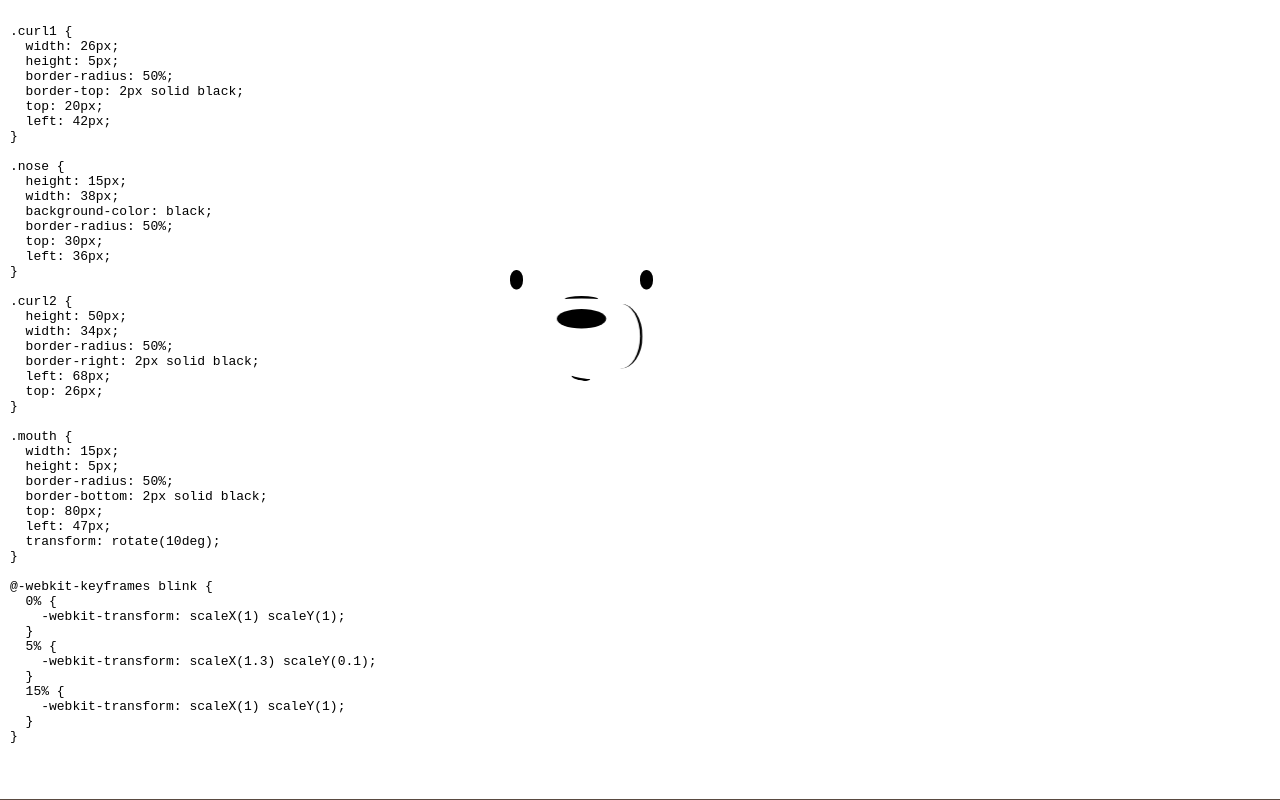
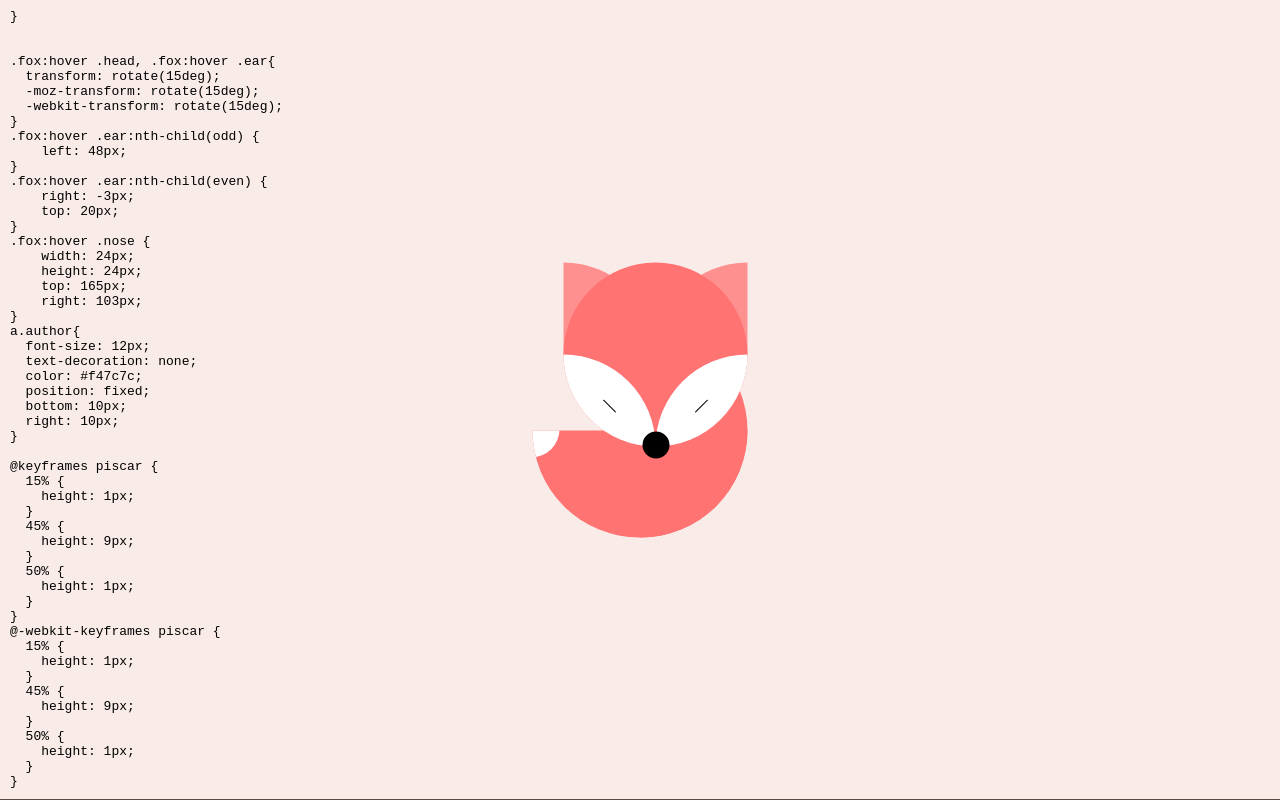
Before and after one commit to DerrickWanglf/lovely-fox, a plain HTML site: page index.html in a window 1280 px wide. Drawn offline with Linux system fonts and the light colour scheme.

Commit message:
change to fox

```diff
--- a/index.html
+++ b/index.html
@@ -11,20 +11,22 @@
     <pre id="code"></pre>
 </div>
 
+<div class="container">
 
-<div class="container">
-<!--   <div class="ear"></div> -->
-<!--   <div class="ear right"></div> -->
-  <div class="face">
-    <div class="eye"> </div>
-    <div class="eye right"> </div>
-    <div class="nose"> </div>
-    <div class="curl1"> </div>
-    <div class="curl2"> </div>
-    <div class="mouth"> </div>
+  <div class="fox">
+  <div class="head">
+    <div class="eye"></div>
+    <div class="eye"></div>
   </div>
+  <div class="ear"></div>
+  <div class="ear"></div>
+  <div class="nose"></div>
+  <div class="body"></div>
+  <div class="tail"></div>
 </div>
 
+
+</div>
 
 
 <script src="jQuery.js"></script>
--- a/script.js
+++ b/script.js
@@ -56,121 +56,191 @@ let id
         }
     })
 
-    let code = `.container {
-  transform: scale(1.3);
+    let code = `
+    *, *:after, *:before{
+  box-sizing:border-box;
+  margin:0;
+  padding:0;
+  transition: all 100ms ease-in;
 }
-
-.container,
-.ear, .face, .eye, .nose, .mouth, .curl1, .curl2 {
+html{
+  background: #f9ece8;
+}
+.fox{
+  width: 215px;
+  height: 275px;
+  display: block;
   position: absolute;
+  top: 50%;
+  left: 50%;
+  -webkit-transform: translate(-50%,-50%);
+          transform: translate(-50%,-50%);
 }
-
-.container {
-  margin: auto;
-  top: 0;
-  bottom: 0;
-  left: 0;
-  right: 0;
-  width: 200px;
-  height: 200px;
+.fox .head{
+  width: 184px;
+  height: 184px;
+  display: block;
+  background: #ff7373;
+  border-radius: 50%;
+  position: absolute;
+  z-index: 2;
+  top: 0px;
+  right: 0px;
+  overflow: hidden;
 }
-
-.ear {
-  top: -60px;
-  left: -20px;
-  width: 24px;
-  border-top-right-radius: 50%;
-  border-top-left-radius: 50%;
-  border-bottom-left-radius: 40% 90%;
-  border-bottom-right-radius: 40% 90%;
-  border-top: 2px solid black;
-  border-left: 2px solid black;
-  border-right: 2px solid black;
-  transform: rotate(-20deg);
+.fox .head:before, .fox .head:after{
+  content: '';
+  width: 184px;
+  height: 184px;
+  display: block;
+  background: #fff;
+  border-radius: 50%;
+  position: absolute;
+  z-index: 1;
+  bottom: -92px;
 }
-
-.ear.right {
-  transform: translateX(120px) rotate(20deg);
+.fox .head:before{
+  left: -92px;
 }
-
-.eye {
-  height: 15px;
-  width: 10px;
-  background-color: black;
-  border-radius: 46%;
-  -webkit-animation-name: blink;
-  -webkit-animation-duration: 4s;
-  -webkit-animation-iteration-count: infinite;
-  animation-name: blink;
-  animation-duration: 4s;
-  animation-iteration-count: infinite;
+.fox .head:after{
+  right: -92px;
 }
-
-.eye.right {
-  height: 15px;
-  width: 10px;
-  left: 100px;
-  background-color: black;
-  border-radius: 46%;
-  -webkit-animation-name: blink;
-  -webkit-animation-duration: 4s;
-  -webkit-animation-iteration-count: infinite;
-  animation-name: blink;
-  animation-duration: 4s;
-  animation-iteration-count: infinite;
+.fox .head .eye{
+  width: 18px;
+  height: 9px;
+  display: block;
+  background: #000;
+  border-radius: 18px 18px 0 0;
+  position: absolute;
+  z-index: 2;
+  bottom: 40px;
+  animation: piscar 5s step-start 0s infinite;
+  -webkit-animation: piscar 5s step-start 0s infinite;
 }
-
-.curl1 {
-  width: 26px;
-  height: 5px;
+.fox .head .eye:nth-child(odd){
+  left: 37px;
+  transform: rotate(45deg);
+  -moz-transform: rotate(45deg);
+  -webkit-transform: rotate(45deg);
+}
+.fox .head .eye:nth-child(even){
+  right: 37px;
+  transform: rotate(-45deg);
+  -moz-transform: rotate(-45deg);
+  -webkit-transform: rotate(-45deg);
+}
+.fox .ear{
+  width: 93px;
+  height: 93px;
+  display: block;
+  background: #ff9090;
+  position: absolute;
+  top: 0px;
+}
+.fox .ear:nth-child(odd){
+  border-radius: 0 93px 0 0;
+  left: 31px;
+}
+.fox .ear:nth-child(even){
+  border-radius: 93px 0 0 0;
+  right: 0px;
+}
+.fox .nose{
+  width: 27px;
+  height: 27px;
+  display: block;
+  background: #000;
   border-radius: 50%;
-  border-top: 2px solid black;
-  top: 20px;
-  left: 42px;
+  position: absolute;
+  z-index: 3;
+  top: 169px;
+  right: 78px;
 }
-
-.nose {
-  height: 15px;
-  width: 38px;
-  background-color: black;
+.fox .body{
+  width: 107px;
+  height: 214px;
+  display: block;
+  background: #ff7373;
+  border-radius: 0 214px 214px 0;
+  position: absolute;
+  z-index: 1;
+  bottom: 0px;
+  right: 0px;
+}
+.fox .tail{
+  width: 215px;
+  height: 107px;
+  display: block;
+  background: #ff7373;
+  border-radius: 0 0 214px 214px;
+  position: absolute;
+  z-index: 1;
+  bottom: 0px;
+  right: 0px;
+  overflow: hidden;
+}
+.fox .tail:before{
+  content: '';
+  width: 57px;
+  height: 57px;
+  display: block;
+  background: #fff;
   border-radius: 50%;
-  top: 30px;
-  left: 36px;
-}
-
-.curl2 {
-  height: 50px;
-  width: 34px;
-  border-radius: 50%;
-  border-right: 2px solid black;
-  left: 68px;
-  top: 26px;
-}
-
-.mouth {
-  width: 15px;
-  height: 5px;
-  border-radius: 50%;
-  border-bottom: 2px solid black;
-  top: 80px;
-  left: 47px;
-  transform: rotate(10deg);
-}
-
-@-webkit-keyframes blink {
-  0% {
-    -webkit-transform: scaleX(1) scaleY(1);
-  }
-  5% {
-    -webkit-transform: scaleX(1.3) scaleY(0.1);
-  }
-  15% {
-    -webkit-transform: scaleX(1) scaleY(1);
-  }
+  position: absolute;
+  top: -30px;
+  left: -30px;
 }
 
 
+.fox:hover .head, .fox:hover .ear{
+  transform: rotate(15deg);
+  -moz-transform: rotate(15deg);
+  -webkit-transform: rotate(15deg);
+}
+.fox:hover .ear:nth-child(odd) {
+    left: 48px;
+}
+.fox:hover .ear:nth-child(even) {
+    right: -3px;
+    top: 20px;
+}
+.fox:hover .nose {
+    width: 24px;
+    height: 24px;
+    top: 165px;
+    right: 103px;
+}
+a.author{
+  font-size: 12px;
+  text-decoration: none;
+  color: #f47c7c;
+  position: fixed;
+  bottom: 10px;
+  right: 10px;
+}
 
+@keyframes piscar {
+  15% {
+    height: 1px;
+  }
+  45% {
+    height: 9px;
+  }
+  50% {
+    height: 1px;
+  }
+}
+@-webkit-keyframes piscar {
+  15% {
+    height: 1px;
+  }
+  45% {
+    height: 9px;
+  }
+  50% {
+    height: 1px;
+  }
+}
 `
     writeCode('', code)
 }.call()
```
Also changed, not shown: 1 other file.
